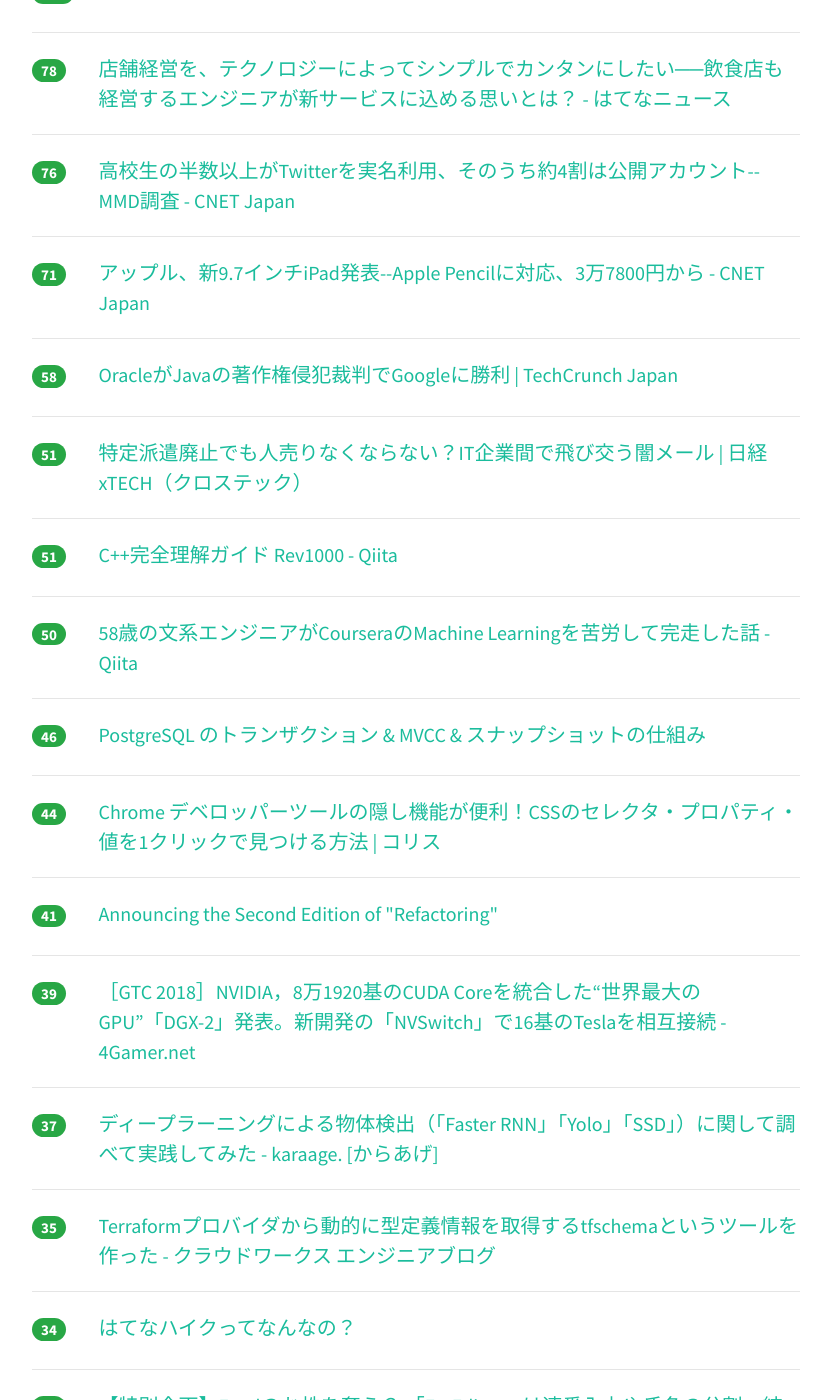
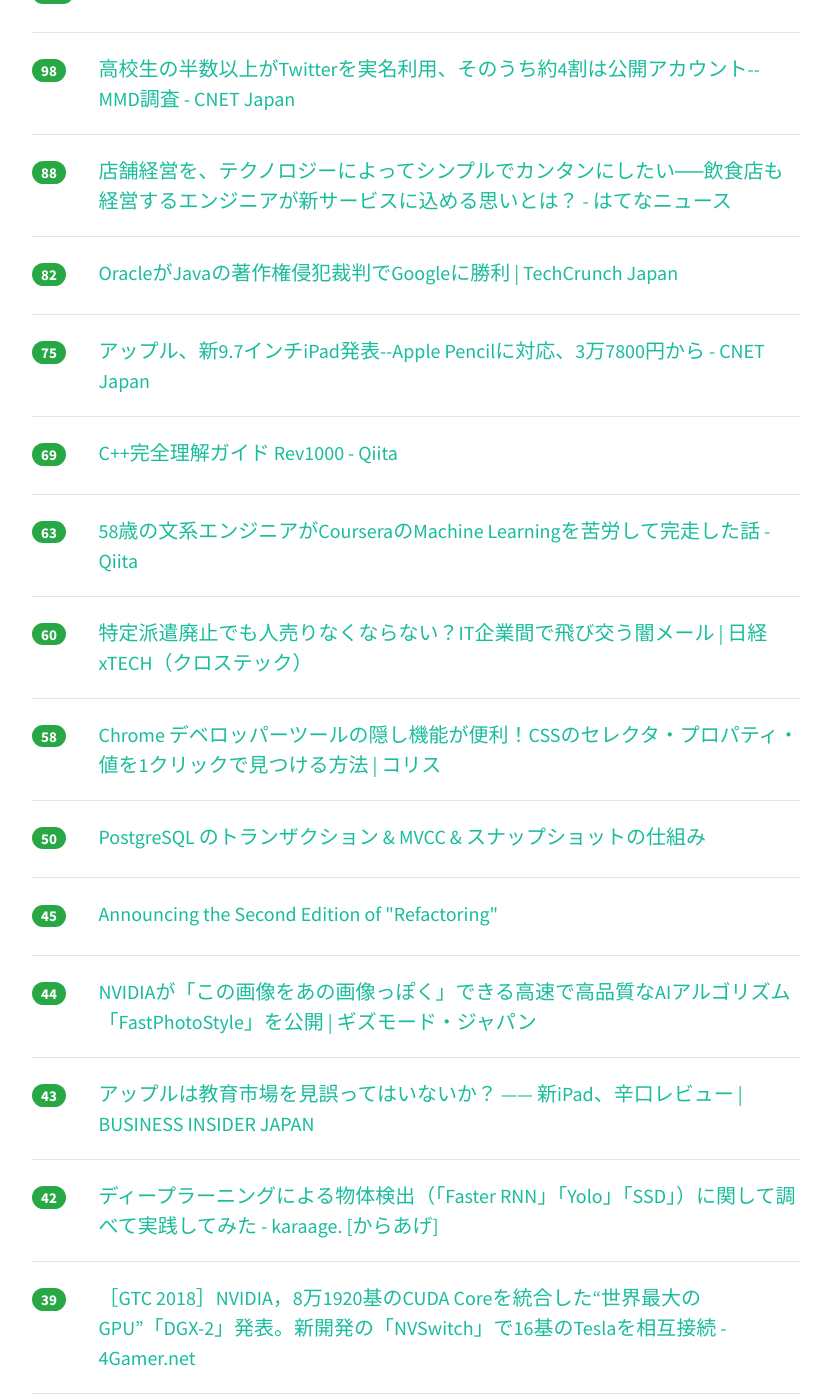
Before and after one commit to yatta47/hatena-matome-site, a Jekyll site: the page built from _posts/2018-03-28-hatena.md, in a window 1280 px wide and 1400 px high, scrolled down 880 px. Shown: the whole window, without its empty margins (224-1051 px from the left). Built offline with Jekyll 4.4.1, drawn with Linux system fonts in a browser that asks for light colours; nearby versions of some CDN libraries; some of the changed text lies outside the part shown.

Commit message:
Updated 2018-03-28

```diff
--- a/_posts/2018-03-28-hatena.md
+++ b/_posts/2018-03-28-hatena.md
@@ -1,89 +1,104 @@
 ---
 layout: post
 title:  "2018-03-28 はてぶIT"
-date:   2018-03-28 17:01:22
+date:   2018-03-28 18:02:16
 tags: [it-hotentry]
 ---
-51 件のデータあり
+56 件のデータあり
 
 <hr><div class="row">
-<div class="col-1"><span class="badge badge-pill badge-success h2">261</span></div>
+<div class="col-1"><span class="badge badge-pill badge-success h2">316</span></div>
 <div class="col-11"><a href='https://webtan.impress.co.jp/e/2018/03/28/28481' target='_blank'>王道になりつつあるシングルカラムレイアウト。ハンバーガーボタンも標準化？ | Webデザイン、これからどうなるの？（全10回） | Web担当者Forum</a></div>
 </div>
 <hr>
 <div class="row">
-<div class="col-1"><span class="badge badge-pill badge-success h2">221</span></div>
+<div class="col-1"><span class="badge badge-pill badge-success h2">233</span></div>
 <div class="col-11"><a href='http://tech.nikkeibp.co.jp/atcl/nxt/news/18/00618/' target='_blank'>京都市の基幹系システム刷新失敗、仕切り直しはキヤノンITSが15億円で落札 | 日経 xTECH（クロステック）</a></div>
 </div>
 <hr>
 <div class="row">
-<div class="col-1"><span class="badge badge-pill badge-success h2">184</span></div>
+<div class="col-1"><span class="badge badge-pill badge-success h2">199</span></div>
 <div class="col-11"><a href='https://japanese.engadget.com/2018/03/27/ipad-apple-pencil/' target='_blank'>速報：新 iPad 発表。アップルペンシル対応かつ歴代最安 (動画追加) - Engadget 日本版</a></div>
 </div>
 <hr>
 <div class="row">
-<div class="col-1"><span class="badge badge-pill badge-success h2">147</span></div>
+<div class="col-1"><span class="badge badge-pill badge-success h2">162</span></div>
+<div class="col-11"><a href='https://ics.media/entry/17522' target='_blank'>上下中央揃えのCSSまとめ。Flexboxがたった3行で最も手軽 - ICS MEDIA</a></div>
+</div>
+<hr>
+<div class="row">
+<div class="col-1"><span class="badge badge-pill badge-success h2">158</span></div>
 <div class="col-11"><a href='http://orgachem.hatenablog.com/entry/2018/03/27/214537' target='_blank'>株式会社ミクシィを退職しました - 若き JavaScripter の悩み</a></div>
 </div>
 <hr>
 <div class="row">
-<div class="col-1"><span class="badge badge-pill badge-success h2">137</span></div>
-<div class="col-11"><a href='https://ics.media/entry/17522' target='_blank'>上下中央揃えのCSSまとめ。Flexboxがたった3行で最も手軽 - ICS MEDIA</a></div>
-</div>
-<hr>
-<div class="row">
-<div class="col-1"><span class="badge badge-pill badge-success h2">112</span></div>
+<div class="col-1"><span class="badge badge-pill badge-success h2">117</span></div>
 <div class="col-11"><a href='https://techracho.bpsinc.jp/hachi8833/2018_03_27/54130' target='_blank'>Railsで学ぶSOLID（1）: 単一責任の原則（翻訳）</a></div>
 </div>
 <hr>
 <div class="row">
-<div class="col-1"><span class="badge badge-pill badge-success h2">78</span></div>
+<div class="col-1"><span class="badge badge-pill badge-success h2">98</span></div>
+<div class="col-11"><a href='https://japan.cnet.com/article/35116762/' target='_blank'>高校生の半数以上がTwitterを実名利用、そのうち約4割は公開アカウント--MMD調査 - CNET Japan</a></div>
+</div>
+<hr>
+<div class="row">
+<div class="col-1"><span class="badge badge-pill badge-success h2">88</span></div>
 <div class="col-11"><a href='http://hatenanews.com/articles/2018/03/27/110000' target='_blank'>店舗経営を、テクノロジーによってシンプルでカンタンにしたい──飲食店も経営するエンジニアが新サービスに込める思いとは？ - はてなニュース</a></div>
 </div>
 <hr>
 <div class="row">
-<div class="col-1"><span class="badge badge-pill badge-success h2">76</span></div>
-<div class="col-11"><a href='https://japan.cnet.com/article/35116762/' target='_blank'>高校生の半数以上がTwitterを実名利用、そのうち約4割は公開アカウント--MMD調査 - CNET Japan</a></div>
+<div class="col-1"><span class="badge badge-pill badge-success h2">82</span></div>
+<div class="col-11"><a href='https://jp.techcrunch.com/2018/03/28/2018-03-27-oracle-wins-appeal-against-google-in-copyright-case/' target='_blank'>OracleがJavaの著作権侵犯裁判でGoogleに勝利 | TechCrunch Japan</a></div>
 </div>
 <hr>
 <div class="row">
-<div class="col-1"><span class="badge badge-pill badge-success h2">71</span></div>
+<div class="col-1"><span class="badge badge-pill badge-success h2">75</span></div>
 <div class="col-11"><a href='https://japan.cnet.com/article/35116778/' target='_blank'>アップル、新9.7インチiPad発表--Apple Pencilに対応、3万7800円から - CNET Japan</a></div>
 </div>
 <hr>
 <div class="row">
-<div class="col-1"><span class="badge badge-pill badge-success h2">58</span></div>
-<div class="col-11"><a href='https://jp.techcrunch.com/2018/03/28/2018-03-27-oracle-wins-appeal-against-google-in-copyright-case/' target='_blank'>OracleがJavaの著作権侵犯裁判でGoogleに勝利 | TechCrunch Japan</a></div>
+<div class="col-1"><span class="badge badge-pill badge-success h2">69</span></div>
+<div class="col-11"><a href='https://qiita.com/_EnumHack/items/b5672ac9be86584a6629' target='_blank'>C++完全理解ガイド Rev1000 - Qiita</a></div>
 </div>
 <hr>
 <div class="row">
-<div class="col-1"><span class="badge badge-pill badge-success h2">51</span></div>
+<div class="col-1"><span class="badge badge-pill badge-success h2">63</span></div>
+<div class="col-11"><a href='https://qiita.com/narista/items/1c0013b5442644e6fe63' target='_blank'>58歳の文系エンジニアがCourseraのMachine Learningを苦労して完走した話 - Qiita</a></div>
+</div>
+<hr>
+<div class="row">
+<div class="col-1"><span class="badge badge-pill badge-success h2">60</span></div>
 <div class="col-11"><a href='http://tech.nikkeibp.co.jp/atcl/nxt/column/18/00138/032600034/' target='_blank'>特定派遣廃止でも人売りなくならない？IT企業間で飛び交う闇メール | 日経 xTECH（クロステック）</a></div>
 </div>
 <hr>
 <div class="row">
-<div class="col-1"><span class="badge badge-pill badge-success h2">51</span></div>
-<div class="col-11"><a href='https://qiita.com/_EnumHack/items/b5672ac9be86584a6629' target='_blank'>C++完全理解ガイド Rev1000 - Qiita</a></div>
+<div class="col-1"><span class="badge badge-pill badge-success h2">58</span></div>
+<div class="col-11"><a href='https://coliss.com/articles/build-websites/operation/css/detect-css-property-in-css-files.html' target='_blank'>Chrome デベロッパーツールの隠し機能が便利！CSSのセレクタ・プロパティ・値を1クリックで見つける方法 | コリス</a></div>
 </div>
 <hr>
 <div class="row">
 <div class="col-1"><span class="badge badge-pill badge-success h2">50</span></div>
-<div class="col-11"><a href='https://qiita.com/narista/items/1c0013b5442644e6fe63' target='_blank'>58歳の文系エンジニアがCourseraのMachine Learningを苦労して完走した話 - Qiita</a></div>
-</div>
-<hr>
-<div class="row">
-<div class="col-1"><span class="badge badge-pill badge-success h2">46</span></div>
 <div class="col-11"><a href='http://www.nminoru.jp/~nminoru/postgresql/pg-transaction-mvcc-snapshot.html' target='_blank'>PostgreSQL のトランザクション & MVCC & スナップショットの仕組み</a></div>
 </div>
 <hr>
 <div class="row">
-<div class="col-1"><span class="badge badge-pill badge-success h2">44</span></div>
-<div class="col-11"><a href='https://coliss.com/articles/build-websites/operation/css/detect-css-property-in-css-files.html' target='_blank'>Chrome デベロッパーツールの隠し機能が便利！CSSのセレクタ・プロパティ・値を1クリックで見つける方法 | コリス</a></div>
+<div class="col-1"><span class="badge badge-pill badge-success h2">45</span></div>
+<div class="col-11"><a href='https://martinfowler.com/articles/201803-refactoring-2nd-ed.html' target='_blank'>Announcing the Second Edition of "Refactoring"</a></div>
 </div>
 <hr>
 <div class="row">
-<div class="col-1"><span class="badge badge-pill badge-success h2">41</span></div>
-<div class="col-11"><a href='https://martinfowler.com/articles/201803-refactoring-2nd-ed.html' target='_blank'>Announcing the Second Edition of "Refactoring"</a></div>
+<div class="col-1"><span class="badge badge-pill badge-success h2">44</span></div>
+<div class="col-11"><a href='https://www.gizmodo.jp/2018/03/nvdia-fastphotostyle.html' target='_blank'>NVIDIAが「この画像をあの画像っぽく」できる高速で高品質なAIアルゴリズム「FastPhotoStyle」を公開 | ギズモード・ジャパン</a></div>
+</div>
+<hr>
+<div class="row">
+<div class="col-1"><span class="badge badge-pill badge-success h2">43</span></div>
+<div class="col-11"><a href='https://www.businessinsider.jp/post-164649' target='_blank'>アップルは教育市場を見誤ってはいないか？ —— 新iPad、辛口レビュー | BUSINESS INSIDER JAPAN</a></div>
+</div>
+<hr>
+<div class="row">
+<div class="col-1"><span class="badge badge-pill badge-success h2">42</span></div>
+<div class="col-11"><a href='http://karaage.hatenadiary.jp/entry/2018/03/28/073000' target='_blank'>ディープラーニングによる物体検出（「Faster RNN」「Yolo」「SSD」）に関して調べて実践してみた - karaage. [からあげ]</a></div>
 </div>
 <hr>
 <div class="row">
@@ -92,17 +107,22 @@ tags: [it-hotentry]
 </div>
 <hr>
 <div class="row">
+<div class="col-1"><span class="badge badge-pill badge-success h2">38</span></div>
+<div class="col-11"><a href='http://developers.gnavi.co.jp/entry/mysql-tips' target='_blank'>はじめてのMySQL。意外と知らない3つのTips - ぐるなびをちょっと良くするエンジニアブログ</a></div>
+</div>
+<hr>
+<div class="row">
 <div class="col-1"><span class="badge badge-pill badge-success h2">37</span></div>
-<div class="col-11"><a href='http://karaage.hatenadiary.jp/entry/2018/03/28/073000' target='_blank'>ディープラーニングによる物体検出（「Faster RNN」「Yolo」「SSD」）に関して調べて実践してみた - karaage. [からあげ]</a></div>
+<div class="col-11"><a href='http://engineer.crowdworks.jp/entry/2018/03/27/173704' target='_blank'>Terraformプロバイダから動的に型定義情報を取得するtfschemaというツールを作った - クラウドワークス エンジニアブログ</a></div>
+</div>
+<hr>
+<div class="row">
+<div class="col-1"><span class="badge badge-pill badge-success h2">36</span></div>
+<div class="col-11"><a href='https://www.gizmodo.jp/2018/03/remember-apple-ipad-mini.html' target='_blank'>遅いうえに安くもならないなんて…Appleに忘れ去られたiPad mini 4が不憫でならない | ギズモード・ジャパン</a></div>
 </div>
 <hr>
 <div class="row">
 <div class="col-1"><span class="badge badge-pill badge-success h2">35</span></div>
-<div class="col-11"><a href='http://engineer.crowdworks.jp/entry/2018/03/27/173704' target='_blank'>Terraformプロバイダから動的に型定義情報を取得するtfschemaというツールを作った - クラウドワークス エンジニアブログ</a></div>
-</div>
-<hr>
-<div class="row">
-<div class="col-1"><span class="badge badge-pill badge-success h2">34</span></div>
 <div class="col-11"><a href='https://anond.hatelabo.jp/20180327210729' target='_blank'>はてなハイクってなんなの？</a></div>
 </div>
 <hr>
@@ -118,12 +138,17 @@ tags: [it-hotentry]
 <hr>
 <div class="row">
 <div class="col-1"><span class="badge badge-pill badge-success h2">34</span></div>
-<div class="col-11"><a href='http://developers.gnavi.co.jp/entry/mysql-tips' target='_blank'>はじめてのMySQL。意外と知らない3つのTips - ぐるなびをちょっと良くするエンジニアブログ</a></div>
+<div class="col-11"><a href='http://www.nicovideo.jp/watch/sm32896358' target='_blank'>Windows10搭載電子辞書つくってみたPart1 - ニコニコ動画</a></div>
 </div>
 <hr>
 <div class="row">
-<div class="col-1"><span class="badge badge-pill badge-success h2">32</span></div>
-<div class="col-11"><a href='http://www.nicovideo.jp/watch/sm32896358' target='_blank'>Windows10搭載電子辞書つくってみたPart1 - ニコニコ動画</a></div>
+<div class="col-1"><span class="badge badge-pill badge-success h2">34</span></div>
+<div class="col-11"><a href='http://www.crim.co.jp/crim/FAQ.html' target='_blank'>FAQ</a></div>
+</div>
+<hr>
+<div class="row">
+<div class="col-1"><span class="badge badge-pill badge-success h2">34</span></div>
+<div class="col-11"><a href='https://japanese.engadget.com/2018/03/27/ipad-ipad-pro-apple/' target='_blank'>新「iPad」と「iPad Pro」どっちが買い？ 安さで選ぶと後悔する場合も - Engadget 日本版</a></div>
 </div>
 <hr>
 <div class="row">
@@ -133,12 +158,7 @@ tags: [it-hotentry]
 <hr>
 <div class="row">
 <div class="col-1"><span class="badge badge-pill badge-success h2">31</span></div>
-<div class="col-11"><a href='https://www.gizmodo.jp/2018/03/remember-apple-ipad-mini.html' target='_blank'>遅いうえに安くもならないなんて…Appleに忘れ去られたiPad mini 4が不憫でならない | ギズモード・ジャパン</a></div>
-</div>
-<hr>
-<div class="row">
-<div class="col-1"><span class="badge badge-pill badge-success h2">31</span></div>
-<div class="col-11"><a href='https://www.gizmodo.jp/2018/03/nvdia-fastphotostyle.html' target='_blank'>NVIDIAが「この画像をあの画像っぽく」できる高速で高品質なAIアルゴリズム「FastPhotoStyle」を公開 | ギズモード・ジャパン</a></div>
+<div class="col-11"><a href='https://gigazine.net/news/20180328-learning-to-generate-images/' target='_blank'>AlphaGoを開発したGoogleの人工知能研究部門が「機械学習によって書き順を考えながら文字を描くAI」を開発 - GIGAZINE</a></div>
 </div>
 <hr>
 <div class="row">
@@ -148,7 +168,12 @@ tags: [it-hotentry]
 <hr>
 <div class="row">
 <div class="col-1"><span class="badge badge-pill badge-success h2">29</span></div>
-<div class="col-11"><a href='https://japanese.engadget.com/2018/03/27/ipad-ipad-pro-apple/' target='_blank'>新「iPad」と「iPad Pro」どっちが買い？ 安さで選ぶと後悔する場合も - Engadget 日本版</a></div>
+<div class="col-11"><a href='https://www.gizmodo.jp/2018/03/huawei_p20_p20p.html' target='_blank'>40MPカメラ、ISO102400って何事だ!?「Huawei P20」「Huawei P20 Pro」発表 | ギズモード・ジャパン</a></div>
+</div>
+<hr>
+<div class="row">
+<div class="col-1"><span class="badge badge-pill badge-success h2">29</span></div>
+<div class="col-11"><a href='https://jp.techcrunch.com/2018/03/28/undefined-launches-a-chat-app-nyago-and-fundraised-40-m-yen/' target='_blank'>“一晩限り”のエモい会話が楽しめる匿名チャットアプリ「NYAGO」が正式リリース、総額4000万円の調達も | TechCrunch Japan</a></div>
 </div>
 <hr>
 <div class="row">
@@ -167,8 +192,28 @@ tags: [it-hotentry]
 </div>
 <hr>
 <div class="row">
+<div class="col-1"><span class="badge badge-pill badge-success h2">28</span></div>
+<div class="col-11"><a href='https://ui-crunch.connpass.com/event/82969/' target='_blank'>UI Crunch #13 娯楽のUI - by Nintendo - - connpass</a></div>
+</div>
+<hr>
+<div class="row">
+<div class="col-1"><span class="badge badge-pill badge-success h2">27</span></div>
+<div class="col-11"><a href='https://internet.watch.impress.co.jp/docs/yajiuma/1113836.html' target='_blank'>「Apple重役がiTunesの音楽ダウンロード終了を表明」との誤報がTwitterを中心に拡散中【やじうまWatch】 - INTERNET Watch</a></div>
+</div>
+<hr>
+<div class="row">
+<div class="col-1"><span class="badge badge-pill badge-success h2">27</span></div>
+<div class="col-11"><a href='https://av.watch.impress.co.jp/docs/series/rt/1113921.html' target='_blank'>【西田宗千佳のRandomTracking】新iPad現地速報レビュー。手ごろで「ちょうどいいiPad」 - AV Watch</a></div>
+</div>
+<hr>
+<div class="row">
+<div class="col-1"><span class="badge badge-pill badge-success h2">27</span></div>
+<div class="col-11"><a href='https://job-draft.jp/articles/221' target='_blank'>「半年でエンジニアの年収水準を100万円上げた」創業9年目のベンチャー企業CEOが語る、その真相とは？｜転職ドラフトReport</a></div>
+</div>
+<hr>
+<div class="row">
 <div class="col-1"><span class="badge badge-pill badge-success h2">26</span></div>
-<div class="col-11"><a href='https://www.businessinsider.jp/post-164649' target='_blank'>アップルは教育市場を見誤ってはいないか？ —— 新iPad、辛口レビュー | BUSINESS INSIDER JAPAN</a></div>
+<div class="col-11"><a href='http://careerhack.en-japan.com/report/detail/940' target='_blank'>高速開発の戦略。石川洋資が献立アプリ『タベリー』で実行していること | CAREER HACK</a></div>
 </div>
 <hr>
 <div class="row">
@@ -177,18 +222,13 @@ tags: [it-hotentry]
 </div>
 <hr>
 <div class="row">
-<div class="col-1"><span class="badge badge-pill badge-success h2">25</span></div>
-<div class="col-11"><a href='https://ui-crunch.connpass.com/event/82969/' target='_blank'>UI Crunch #13 娯楽のUI - by Nintendo - - connpass</a></div>
+<div class="col-1"><span class="badge badge-pill badge-success h2">24</span></div>
+<div class="col-11"><a href='http://nlab.itmedia.co.jp/nl/articles/1803/27/news130.html' target='_blank'>「パスワードは定期的に変更する必要なし」、総務省の方針転換話題に　「むしろパターン化する方が問題」 - ねとらぼ</a></div>
 </div>
 <hr>
 <div class="row">
-<div class="col-1"><span class="badge badge-pill badge-success h2">25</span></div>
-<div class="col-11"><a href='http://careerhack.en-japan.com/report/detail/940' target='_blank'>高速開発の戦略。石川洋資が献立アプリ『タベリー』で実行していること | CAREER HACK</a></div>
-</div>
-<hr>
-<div class="row">
-<div class="col-1"><span class="badge badge-pill badge-success h2">25</span></div>
-<div class="col-11"><a href='http://www.crim.co.jp/crim/FAQ.html' target='_blank'>FAQ</a></div>
+<div class="col-1"><span class="badge badge-pill badge-success h2">24</span></div>
+<div class="col-11"><a href='http://komugi.jp/?p=859' target='_blank'>ブロックチェーンの「トラストレス」とは何か？ | KOMUGI</a></div>
 </div>
 <hr>
 <div class="row">
@@ -202,28 +242,8 @@ tags: [it-hotentry]
 </div>
 <hr>
 <div class="row">
-<div class="col-1"><span class="badge badge-pill badge-success h2">22</span></div>
-<div class="col-11"><a href='https://www.gizmodo.jp/2018/03/huawei_p20_p20p.html' target='_blank'>40MPカメラ、ISO102400って何事だ!?「Huawei P20」「Huawei P20 Pro」発表 | ギズモード・ジャパン</a></div>
-</div>
-<hr>
-<div class="row">
-<div class="col-1"><span class="badge badge-pill badge-success h2">22</span></div>
-<div class="col-11"><a href='http://nlab.itmedia.co.jp/nl/articles/1803/27/news130.html' target='_blank'>「パスワードは定期的に変更する必要なし」、総務省の方針転換話題に　「むしろパターン化する方が問題」 - ねとらぼ</a></div>
-</div>
-<hr>
-<div class="row">
-<div class="col-1"><span class="badge badge-pill badge-success h2">22</span></div>
-<div class="col-11"><a href='https://internet.watch.impress.co.jp/docs/yajiuma/1113836.html' target='_blank'>「Apple重役がiTunesの音楽ダウンロード終了を表明」との誤報がTwitterを中心に拡散中【やじうまWatch】 - INTERNET Watch</a></div>
-</div>
-<hr>
-<div class="row">
-<div class="col-1"><span class="badge badge-pill badge-success h2">22</span></div>
-<div class="col-11"><a href='https://av.watch.impress.co.jp/docs/series/rt/1113921.html' target='_blank'>【西田宗千佳のRandomTracking】新iPad現地速報レビュー。手ごろで「ちょうどいいiPad」 - AV Watch</a></div>
-</div>
-<hr>
-<div class="row">
-<div class="col-1"><span class="badge badge-pill badge-success h2">22</span></div>
-<div class="col-11"><a href='http://komugi.jp/?p=859' target='_blank'>ブロックチェーンの「トラストレス」とは何か？ | KOMUGI</a></div>
+<div class="col-1"><span class="badge badge-pill badge-success h2">23</span></div>
+<div class="col-11"><a href='https://www.nikkei.com/article/DGXMZO28644710X20C18A3X30000/' target='_blank'>サイバー攻撃、その対策 意味ないかも　　：日本経済新聞</a></div>
 </div>
 <hr>
 <div class="row">
@@ -234,6 +254,11 @@ tags: [it-hotentry]
 <div class="row">
 <div class="col-1"><span class="badge badge-pill badge-success h2">21</span></div>
 <div class="col-11"><a href='https://codeiq.jp/magazine/2018/03/58209/' target='_blank'>まつもとゆきひろ氏がRuby25周年イベントで語ったこと―近い未来に向け、Ruby3の開発を進める｜CodeIQ MAGAZINE</a></div>
+</div>
+<hr>
+<div class="row">
+<div class="col-1"><span class="badge badge-pill badge-success h2">21</span></div>
+<div class="col-11"><a href='https://forest.watch.impress.co.jp/docs/news/1113939.html' target='_blank'>Mozilla、「Facebook Container」拡張機能を公開 ～Facebookのデータ不正利用を批判 - 窓の杜</a></div>
 </div>
 <hr>
 <div class="row">
```
